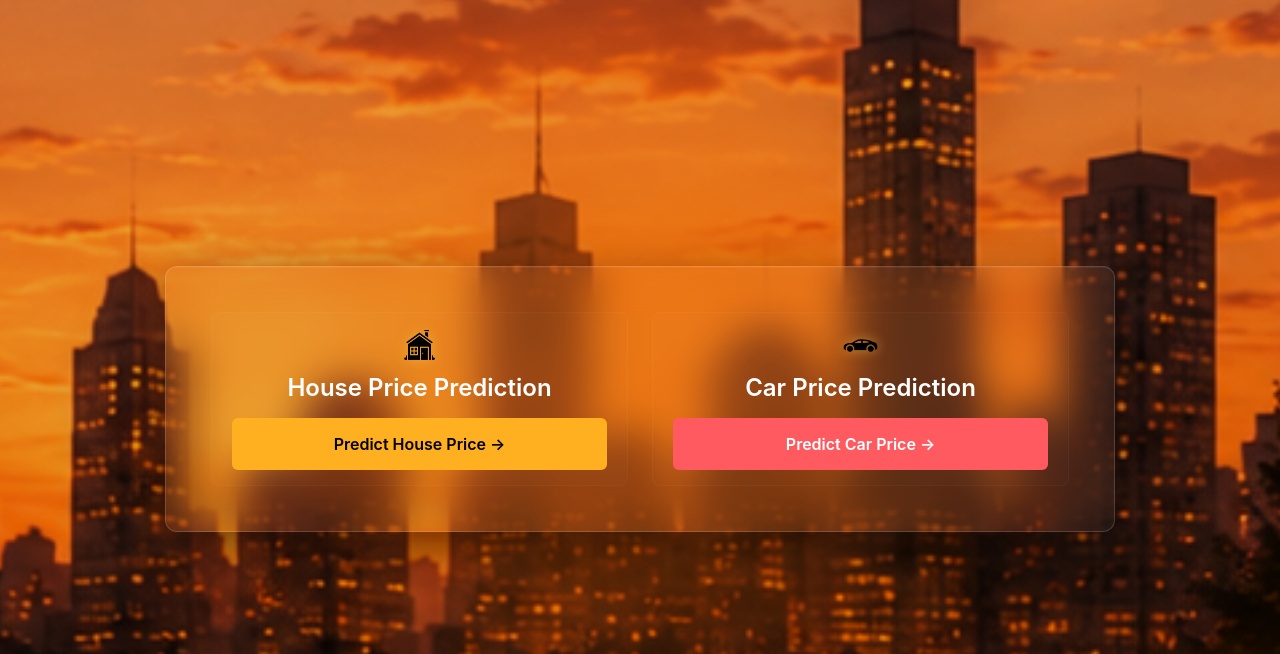
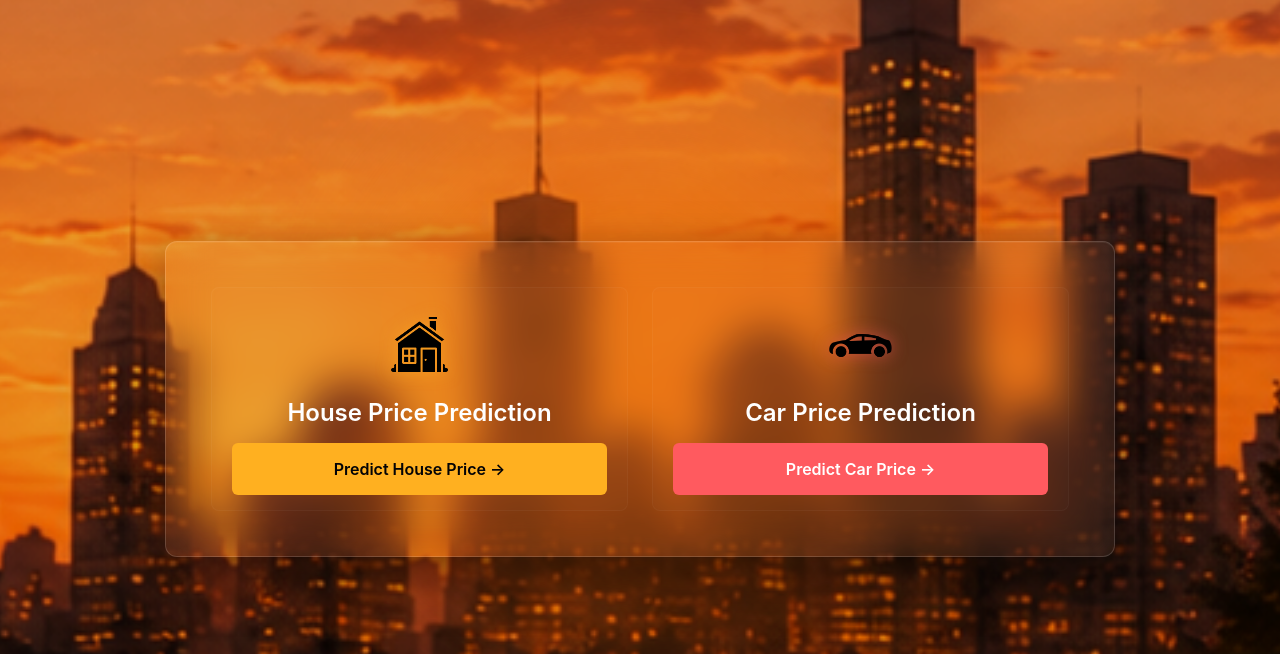
Before and after one commit to abhinav5959/MyValue, a Flask app: page / in a window 1280 px wide. Shown: the part 936-1590 px from the top of the page. Run offline with Flask 3, Linux system fonts and the light colour scheme; parts of the project's set-up code (start-up, migrations or seed data) failed here and were passed over.

Commit message:
feat: increase car/house icon sizes, add hover animation, fix car prediction error page console bug

```diff
--- a/static/css/style.css
+++ b/static/css/style.css
@@ -230,11 +230,10 @@ body.active-section-4 .solar-core-orb { opacity: 0.05; transform: scale(0.8); }
 .split-entry-matrix { display: flex; gap: 24px; width: 100%; }
 .appraisal-choice-card {
     flex: 1;
-   /* max-width: 320px; /* Limits the card width */
     background: rgba(255, 255, 255, 0.01);
     border: 1px solid rgba(255, 255, 255, 0.03);
     border-radius: 8px;
-    padding: 15px 20px; /* Reduced from 40px 30px */
+    padding: 15px 20px;
     text-align: center;
     transition: transform 0.25s cubic-bezier(0.25, 1, 0.5, 1), border-color 0.25s ease;
 }
@@ -245,15 +244,26 @@ body.active-section-4 .solar-core-orb { opacity: 0.05; transform: scale(0.8); }
 }
 
 .card-icon {
-    width: 35px;   /* reduced size */
-    height: 35px;  /* reduced size */
+    width: 65px;
+    height: 65px;
     object-fit: contain;
     display: block;
-    margin: 0 auto 10px;
+    margin: 10px auto 20px;
+    transition: transform 0.3s cubic-bezier(0.25, 1, 0.5, 1), filter 0.3s ease;
+}
 
-    filter: drop-shadow(0 0 6px rgba(245, 197, 66, 0.6));
-    transition: 0.3s ease;
+.icon-housing {
+    filter: drop-shadow(0 0 8px rgba(255, 176, 32, 0.6));
 }
+
+.icon-automotive {
+    filter: drop-shadow(0 0 8px rgba(255, 90, 95, 0.6));
+}
+
+.appraisal-choice-card:hover .card-icon {
+    transform: scale(1.12);
+}
+
 .appraisal-choice-card h2 { font-size: 24px; margin-bottom: 16px; font-weight: 600; color: #fff; }
 .appraisal-choice-card p { font-size: 16px; color: var(--color-text-muted); line-height: 1.6; margin-bottom: 30px; height: 80px; }
 
@@ -296,21 +306,21 @@ body.active-section-4 .solar-core-orb { opacity: 0.05; transform: scale(0.8); }
 .section-headline-area h2 { font-size: 18px; text-transform: uppercase; letter-spacing: 2px; color: var(--color-text-ghost); margin-bottom: 12px; text-align: center; }
 .section-subtitle { font-size: 15px; color: var(--color-text-muted); text-align: center; max-width: 600px; margin: 0 auto 36px auto; line-height: 1.6; }
 .pipeline-grid { display: grid; grid-template-columns: 1fr 1fr; gap: 20px; }
-.pipeline-node-card { flex: 1; padding: 30px 24px; background: rgba(255,255,255, 0.005); border: 1px solid rgba(255,255,255, 0.02); border-radius: 6px; transition: transform 0.25s ease-out; }
+.pipeline-node-card { flex: 1; padding: 30px 24px; background: rgba(255,255,255, 0.005); border: 1px solid var(--liquid-glass-border); border-radius: 6px; transition: transform 0.25s ease-out; }
 .pipeline-node-card:hover { transform: translateY(-4px); border-color: rgba(255,255,255,0.06); }
 .node-badge { display: inline-block; padding: 4px 8px; font-size: 12px; font-family: monospace; color: var(--solar-core-orange); border: 1px solid rgba(255, 106, 0, 0.2); background: rgba(255, 106, 0, 0.04); border-radius: 4px; margin-bottom: 14px; }
 .pipeline-node-card h3 { font-size: 20px; margin-bottom: 12px; color: #fff; }
 
 .ghost-text { font-size: 15px; line-height: 1.6; color: var(--color-text-muted); transition: color 0.4s ease; }
-.viewport-snap-block:not(.active-in-view) .ghost-text { color: #334155; } /* Highly muted grey context for unselected items */
+.viewport-snap-block:not(.active-in-view) .ghost-text { color: #334155; }
 
 /* --- Section 3: Narrative Panels --- */
 .narrative-layout-box { display: flex; flex-direction: column; gap: 20px; }
-.mission-row-banner { padding: 40px; background: rgba(255,255,255,0.005); border-radius: 6px; border: 1px solid rgba(255,255,255,0.02); }
+.mission-row-banner { padding: 40px; background: rgba(255,255,255,0.005); border-radius: 6px; border: 1px solid var(--liquid-glass-border); }
 .mission-row-banner h3 { font-size: 22px; margin-bottom: 12px; color: #fff; }
 .mission-row-banner p { font-size: 17px; line-height: 1.7; color: var(--color-text-muted); }
 .split-narrative-cards { display: flex; gap: 20px; }
-.narrative-sub-panel { flex: 1; padding: 32px; background: rgba(255,255,255,0.005); border-radius: 6px; border: 1px solid rgba(255,255,255,0.02); transition: transform 0.25s ease-out; }
+.narrative-sub-panel { flex: 1; padding: 32px; background: rgba(255,255,255,0.005); border-radius: 6px; border: 1px solid var(--liquid-glass-border); transition: transform 0.25s ease-out; }
 .narrative-sub-panel:hover { transform: translateY(-4px); border-color: rgba(255,255,255,0.06); }
 .narrative-sub-panel h3 { font-size: 20px; margin-bottom: 12px; color: #fff; }
 
@@ -326,13 +336,11 @@ body.active-section-4 .solar-core-orb { opacity: 0.05; transform: scale(0.8); }
 .submit-btn-terminal { background: none; border: 1px solid var(--solar-core-orange); color: var(--solar-core-orange); font-size: 13px; margin-top: 10px; }
 .submit-btn-terminal:hover { background: var(--solar-core-orange); color: var(--bg-absolute-black); }
 
-
-
 /* ==========================================================================
-   6. Floating Control Top Arrow
+   6. Floating Control Top Arrow (Fixed Coordinate Flow)
    ========================================================================== */
 .discrete-top-arrow {
-    position: absolute;
+    position: fixed; /* Adjusted from absolute to anchor securely over all scrolling panels */
     bottom: 60px;
     right: 40px;
     width: 44px;
@@ -349,7 +357,7 @@ body.active-section-4 .solar-core-orb { opacity: 0.05; transform: scale(0.8); }
     opacity: 0;
     pointer-events: none;
     transform: translateY(15px);
-    z-index: 999; /* Higher than the scroll container to preserve clicks */
+    z-index: 999;
     backdrop-filter: blur(10px);
     transition: all 0.4s cubic-bezier(0.25, 1, 0.5, 1);
 }
@@ -370,34 +378,20 @@ body.active-section-4 .solar-core-orb { opacity: 0.05; transform: scale(0.8); }
     transform: translateY(-4px);
 }
 .discrete-top-arrow:hover::before { opacity: 0.35; }
+
 .night-overlay {
     position: fixed;
     top: 0;
     left: 0;
     width: 100vw;
     height: 100vh;
-
     background: #000;
-
     opacity: 0;
     pointer-events: none;
-
-    z-index: 3; /* above bg but below content */
-
+    z-index: 3;
     transition: opacity 0.6s ease;
 }
-body.active-section-1 .night-overlay {
-    opacity: 0.08;
-}
-
-body.active-section-2 .night-overlay {
-    opacity: 0.28;
-}
-
-body.active-section-3 .night-overlay {
-    opacity: 0.55;
-}
-
-body.active-section-4 .night-overlay {
-    opacity: 0.78;
-}
+body.active-section-1 .night-overlay { opacity: 0.08; }
+body.active-section-2 .night-overlay { opacity: 0.28; }
+body.active-section-3 .night-overlay { opacity: 0.55; }
+body.active-section-4 .night-overlay { opacity: 0.78; }
--- a/templates/index.html
+++ b/templates/index.html
@@ -38,18 +38,18 @@
                 <div class="split-entry-matrix">
 
                     <div class="appraisal-choice-card">
-                        <img src="{{ url_for('static', filename='images/house.png') }}" class="card-icon">
+                        <img src="{{ url_for('static', filename='images/house.png') }}" class="card-icon icon-housing">
                         <h2>House Price Prediction</h2>
                         <a href="/predict/house" class="solar-corona-btn btn-housing">
-                            Predict House Price →
+                            Predict House Price &rarr;
                         </a>
                     </div>
 
                     <div class="appraisal-choice-card">
-                        <img src="{{ url_for('static', filename='images/car.png') }}" class="card-icon">
+                        <img src="{{ url_for('static', filename='images/car.png') }}" class="card-icon icon-automotive">
                         <h2>Car Price Prediction</h2>
                         <a href="/predict/car" class="solar-corona-btn btn-automotive">
-                            Predict Car Price →
+                            Predict Car Price &rarr;
                         </a>
                     </div>
 
@@ -98,16 +98,16 @@
                 <div class="narrative-layout-box">
                     <div class="mission-row-banner">
                         <h3>🎯 The Mission</h3>
-                        <p>Democratizing macro-asset valuation by removing human bias, negotiating friction, and market information asymmetry through hyper-localized, data-driven machine learning models[cite: 25].</p>
+                        <p>Eradicating systemic asset appraisal friction by introducing instant, data-driven mathematical neutrality to historically opaque private transacting markets.</p>
                     </div>
                     <div class="split-narrative-cards">
                         <div class="narrative-sub-panel">
                             <h3>⚠️ The Market Problem</h3>
-                            <p class="ghost-text">Retail transactors face massive information gaps while non-linear physical depreciation makes assets lose value unevenly[cite: 25].</p>
+                            <p class="ghost-text">Conventional appraisal mechanisms are plagued by human bias, slow geographic processing time frames, and severe non-linear depreciation blind spots that leave transactors economically exposed.</p>
                         </div>
                         <div class="narrative-sub-panel">
                             <h3>💡 The Intelligent Solution</h3>
-                            <p class="ghost-text">Objective machine learning models anchor appraisal attributes immediately against global historical data matrices.</p>
+                            <p class="ghost-text">A self-contained dual-vector intelligence engine that continuously weights asset attributes against massive macro-market variables, delivering real-time clarity within milliseconds.</p>
                         </div>
                     </div>
                 </div>
@@ -135,11 +135,7 @@
                     </form>
                 </div>
             </div>
-
-
         </section>
-
-
 
     </main>
 
```
Also changed, not shown: templates/cresult.html (+39 -1 lines).
